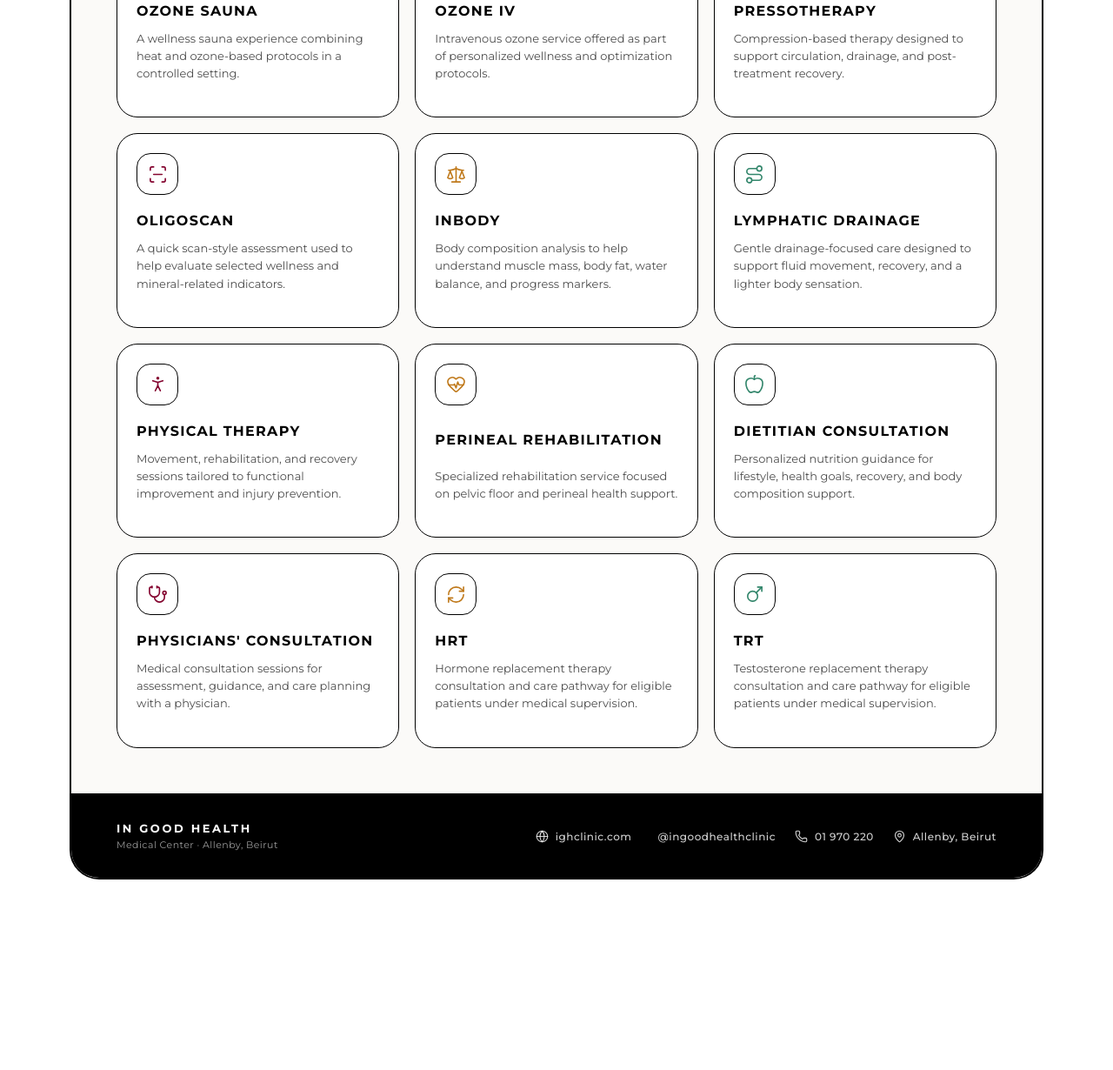
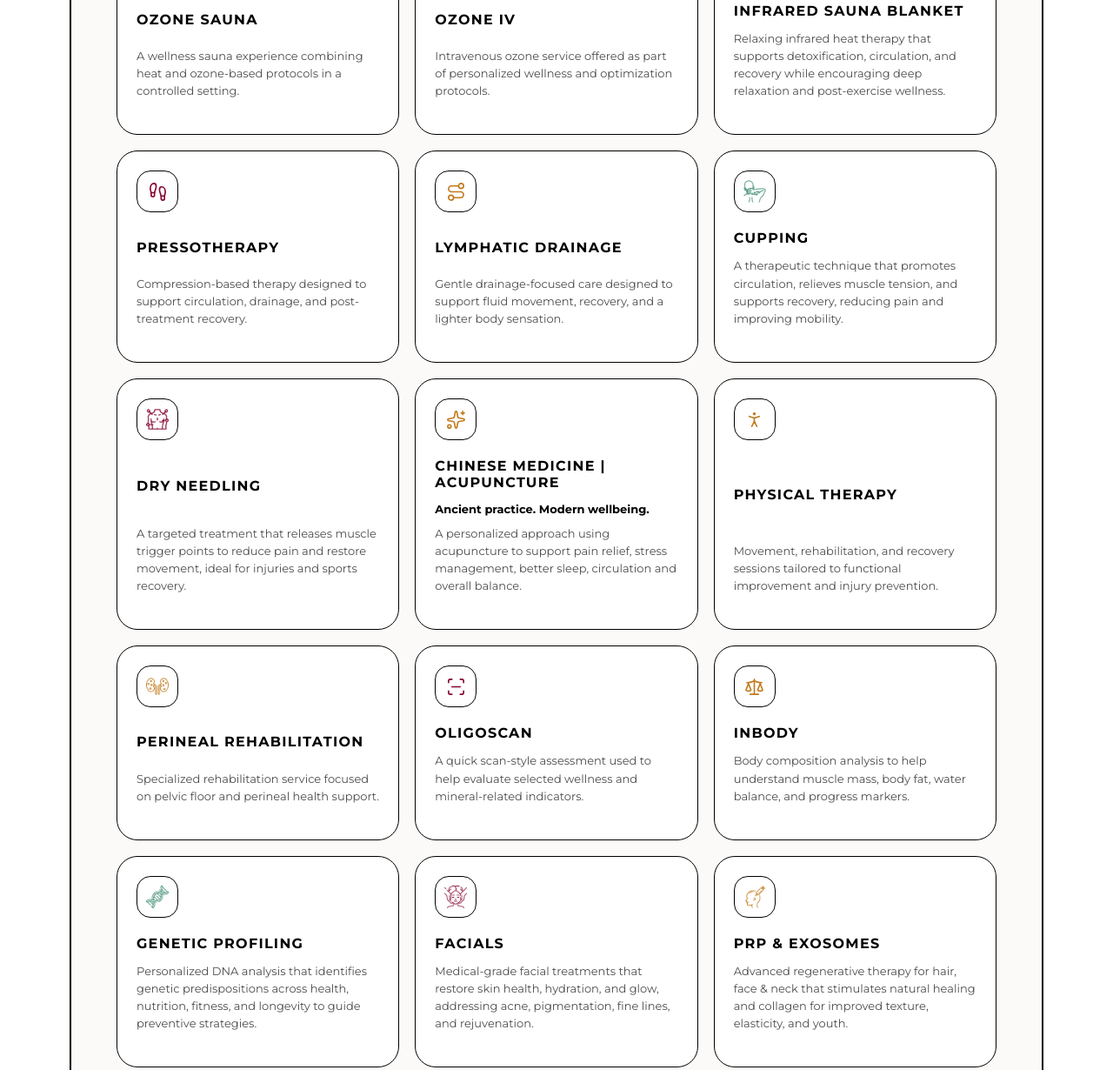
Before and after one commit to Charbel-Azar/IGH-Service-Menu, a plain HTML site: page index.html in a window 1280 px wide. Shown: the part 1385-2615 px from the top of the page at 87% size. Before the commit the page ends 2460 px from the top, so only its background shows below. Drawn offline with nearby package versions, Linux system fonts and the light colour scheme.

```diff
--- a/index.html
+++ b/index.html
@@ -55,14 +55,32 @@
 
     .hero {
       min-height: 94vh;
-      display: grid;
-      place-items: center;
+      display: flex;
+      flex-direction: column;
       text-align: center;
-      padding: 70px 28px;
+      padding: 28px;
       background:
         radial-gradient(circle at top left, rgba(192, 122, 28, 0.10), transparent 32%),
         radial-gradient(circle at bottom right, rgba(50, 134, 107, 0.10), transparent 30%),
         #ffffff;
+    }
+
+    .hero-top {
+      flex: 1;
+      display: grid;
+      place-items: center;
+    }
+
+    .hero-mid {
+      flex: 2;
+      display: grid;
+      place-items: center;
+    }
+
+    .hero-bottom {
+      flex: 1;
+      display: grid;
+      place-items: center;
     }
 
     .eyebrow {
@@ -78,7 +96,7 @@
       font-size: clamp(50px, 9vw, 112px);
       font-weight: 500;
       letter-spacing: -0.065em;
-      line-height: 0.92;
+      line-height: 1.12;
       text-transform: uppercase;
     }
 
@@ -120,14 +138,16 @@
     .brand-logo {
       display: block;
       width: fit-content;
-      margin: 0 auto 30px;
+      margin: 0 auto;
       transition: 0.25s ease;
     }
 
     .brand-logo img {
       display: block;
-      height: clamp(84px, 14vw, 150px);
-      width: auto;
+      width: clamp(164px, 27vw, 292px);
+      max-width: 100%;
+      height: auto;
+      object-fit: contain;
     }
 
     .brand-logo:hover {
@@ -212,6 +232,32 @@
       stroke-width: 1.7;
     }
 
+    .icon-box img {
+      width: 26px;
+      height: 26px;
+      object-fit: contain;
+    }
+
+    /* Brand-colored flat icons (recolored via mask, inherits icon-box color) */
+    .icon-mask {
+      width: 26px;
+      height: 26px;
+      background-color: currentColor;
+      -webkit-mask-position: center;
+      mask-position: center;
+      -webkit-mask-size: contain;
+      mask-size: contain;
+      -webkit-mask-repeat: no-repeat;
+      mask-repeat: no-repeat;
+    }
+
+    .m-facials { -webkit-mask-image: url("icons/facials.png"); mask-image: url("icons/facials.png"); }
+    .m-prp { -webkit-mask-image: url("icons/prp.png"); mask-image: url("icons/prp.png"); }
+    .m-cupping { -webkit-mask-image: url("icons/cupping.png"); mask-image: url("icons/cupping.png"); }
+    .m-needling { -webkit-mask-image: url("icons/dry-needling.png"); mask-image: url("icons/dry-needling.png"); }
+    .m-genetic { -webkit-mask-image: url("icons/genetic.png"); mask-image: url("icons/genetic.png"); }
+    .m-infrared { -webkit-mask-image: url("icons/infrared.png"); mask-image: url("icons/infrared.png"); }
+
     .orange { color: var(--orange); }
     .cyan { color: var(--cyan); }
     .bordeaux { color: var(--bordeaux); }
@@ -230,6 +276,13 @@
       color: rgba(0, 0, 0, 0.70);
       line-height: 1.55;
       margin-bottom: 18px;
+    }
+
+    .service-tagline {
+      margin-bottom: 8px;
+      font-size: 13px;
+      font-weight: 700;
+      line-height: 1.45;
     }
 
     .tag-list {
@@ -359,7 +412,7 @@
   <main class="page">
 
     <section class="hero">
-      <div>
+      <div class="hero-top">
         <a
           class="brand-logo"
           href="https://www.ighclinic.com/"
@@ -367,15 +420,15 @@
           rel="noopener noreferrer"
           aria-label="In Good Health — visit website"
         >
-          <img src="logo-IGH.png" alt="In Good Health (IGH) logo" />
+          <img src="logo-IGH.png" alt="IGH In Good Health — Predictive, Preventive, Integrative Medicine" />
         </a>
-        <p class="eyebrow">In Good Health</p>
+      </div>
+
+      <div class="hero-mid">
         <h1>Services<br>Menu</h1>
-        <p class="hero-copy">
-          A curated wellness and medical services menu designed with a clean,
-          premium editorial feel.
-        </p>
+      </div>
 
+      <div class="hero-bottom">
         <a href="#our-services" class="scroll-btn">
           View our services
           <i data-lucide="arrow-down"></i>
@@ -389,7 +442,6 @@
           <p class="section-kicker">Our Services</p>
           <h2>Wellness, Recovery<br>& Longevity</h2>
         </div>
-        <div class="brand-line"></div>
       </div>
 
       <div class="menu-grid">
@@ -415,6 +467,7 @@
             <span class="tag">Sleep Booster</span>
             <span class="tag">Gut Health</span>
             <span class="tag">Collagen Boost</span>
+            <span class="tag">& So Much More</span>
           </div>
         </article>
 
@@ -446,11 +499,75 @@
         </article>
 
         <article class="service-card">
-          <div class="icon-box cyan"><i data-lucide="activity"></i></div>
+          <div class="icon-box cyan"><span class="icon-mask m-infrared"></span></div>
+          <h3>Infrared Sauna Blanket</h3>
+          <p class="service-text">
+            Relaxing infrared heat therapy that supports detoxification, circulation,
+            and recovery while encouraging deep relaxation and post-exercise wellness.
+          </p>
+        </article>
+
+        <article class="service-card">
+          <div class="icon-box bordeaux"><i data-lucide="footprints"></i></div>
           <h3>Pressotherapy</h3>
           <p class="service-text">
             Compression-based therapy designed to support circulation, drainage,
             and post-treatment recovery.
+          </p>
+        </article>
+
+        <article class="service-card">
+          <div class="icon-box orange"><i data-lucide="route"></i></div>
+          <h3>Lymphatic Drainage</h3>
+          <p class="service-text">
+            Gentle drainage-focused care designed to support fluid movement,
+            recovery, and a lighter body sensation.
+          </p>
+        </article>
+
+        <article class="service-card">
+          <div class="icon-box cyan"><span class="icon-mask m-cupping"></span></div>
+          <h3>Cupping</h3>
+          <p class="service-text">
+            A therapeutic technique that promotes circulation, relieves muscle
+            tension, and supports recovery, reducing pain and improving mobility.
+          </p>
+        </article>
+
+        <article class="service-card">
+          <div class="icon-box bordeaux"><span class="icon-mask m-needling"></span></div>
+          <h3>Dry Needling</h3>
+          <p class="service-text">
+            A targeted treatment that releases muscle trigger points to reduce
+            pain and restore movement, ideal for injuries and sports recovery.
+          </p>
+        </article>
+
+        <article class="service-card" id="chinese-medicine">
+          <div class="icon-box orange"><i data-lucide="sparkles"></i></div>
+          <h3>Chinese Medicine | Acupuncture</h3>
+          <p class="service-tagline">Ancient practice. Modern wellbeing.</p>
+          <p class="service-text">
+            A personalized approach using acupuncture to support pain relief, stress
+            management, better sleep, circulation and overall balance.
+          </p>
+        </article>
+
+        <article class="service-card">
+          <div class="icon-box orange"><i data-lucide="person-standing"></i></div>
+          <h3>Physical Therapy</h3>
+          <p class="service-text">
+            Movement, rehabilitation, and recovery sessions tailored to functional
+            improvement and injury prevention.
+          </p>
+        </article>
+
+        <article class="service-card">
+          <div class="icon-box cyan"><img src="kidneys%20(1).png" alt="Perineal rehabilitation" /></div>
+          <h3>Perineal Rehabilitation</h3>
+          <p class="service-text">
+            Specialized rehabilitation service focused on pelvic floor and
+            perineal health support.
           </p>
         </article>
 
@@ -473,29 +590,29 @@
         </article>
 
         <article class="service-card">
-          <div class="icon-box cyan"><i data-lucide="route"></i></div>
-          <h3>Lymphatic Drainage</h3>
+          <div class="icon-box cyan"><span class="icon-mask m-genetic"></span></div>
+          <h3>Genetic Profiling</h3>
           <p class="service-text">
-            Gentle drainage-focused care designed to support fluid movement,
-            recovery, and a lighter body sensation.
+            Personalized DNA analysis that identifies genetic predispositions across
+            health, nutrition, fitness, and longevity to guide preventive strategies.
           </p>
         </article>
 
         <article class="service-card">
-          <div class="icon-box bordeaux"><i data-lucide="person-standing"></i></div>
-          <h3>Physical Therapy</h3>
+          <div class="icon-box bordeaux"><span class="icon-mask m-facials"></span></div>
+          <h3>Facials</h3>
           <p class="service-text">
-            Movement, rehabilitation, and recovery sessions tailored to functional
-            improvement and injury prevention.
+            Medical-grade facial treatments that restore skin health, hydration,
+            and glow, addressing acne, pigmentation, fine lines, and rejuvenation.
           </p>
         </article>
 
         <article class="service-card">
-          <div class="icon-box orange"><i data-lucide="heart-pulse"></i></div>
-          <h3>Perineal Rehabilitation</h3>
+          <div class="icon-box orange"><span class="icon-mask m-prp"></span></div>
+          <h3>PRP &amp; Exosomes</h3>
           <p class="service-text">
-            Specialized rehabilitation service focused on pelvic floor and
-            perineal health support.
+            Advanced regenerative therapy for hair, face &amp; neck that stimulates
+            natural healing and collagen for improved texture, elasticity, and youth.
           </p>
         </article>
 
@@ -508,12 +625,13 @@
           </p>
         </article>
 
-        <article class="service-card">
+        <article class="service-card" id="physicians-consultations">
           <div class="icon-box bordeaux"><i data-lucide="stethoscope"></i></div>
-          <h3>Physicians' Consultation</h3>
+          <h3>Physicians&rsquo; Consultations</h3>
+          <p class="service-tagline">Expert care. Multiple specialties. One destination.</p>
           <p class="service-text">
-            Medical consultation sessions for assessment, guidance, and care
-            planning with a physician.
+            Access a multidisciplinary team of physicians for personalized consultations,
+            prevention, diagnosis and long-term health optimization.
           </p>
         </article>
 
@@ -541,7 +659,7 @@
     <footer class="footer">
       <div class="footer-brand">
         <strong>In Good Health</strong>
-        <span>Medical Center · Allenby, Beirut</span>
+        <span>Medical Wellness Hub</span>
       </div>
 
       <nav class="contact">
@@ -551,10 +669,10 @@
         <a href="https://www.instagram.com/ingoodhealthclinic/" target="_blank" rel="noopener noreferrer">
           <i data-lucide="instagram"></i> @ingoodhealthclinic
         </a>
-        <a href="tel:+9611970220">
-          <i data-lucide="phone"></i> 01 970 220
+        <a href="https://wa.me/96171822550" target="_blank" rel="noopener noreferrer">
+          <i data-lucide="message-circle"></i> 71 822 550
         </a>
-        <a href="https://maps.google.com/?q=In+Good+Health+Clinic,+Allenby,+Beirut" target="_blank" rel="noopener noreferrer">
+        <a href="https://maps.app.goo.gl/23WvFJtuDH5y8bdN6" target="_blank" rel="noopener noreferrer">
           <i data-lucide="map-pin"></i> Allenby, Beirut
         </a>
       </nav>
```
Also changed, not shown: icons/cupping.png (added), icons/dry-needling.png (added), icons/facials.png (added), icons/genetic.png (added), icons/infrared.png (added), icons/prp.png (added), kidneys (1).png (added), 5 other files.
